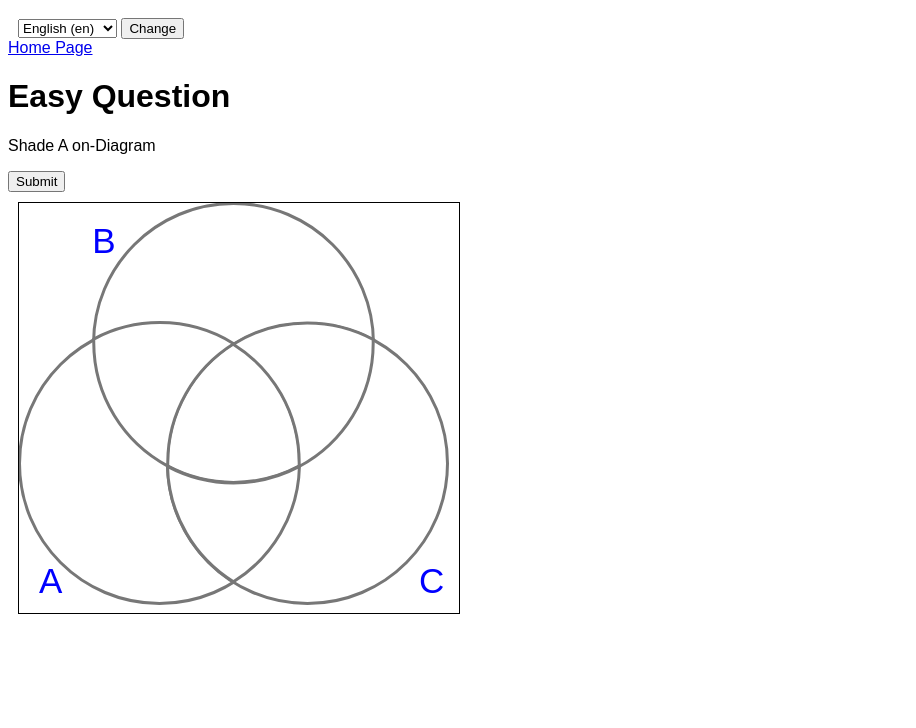
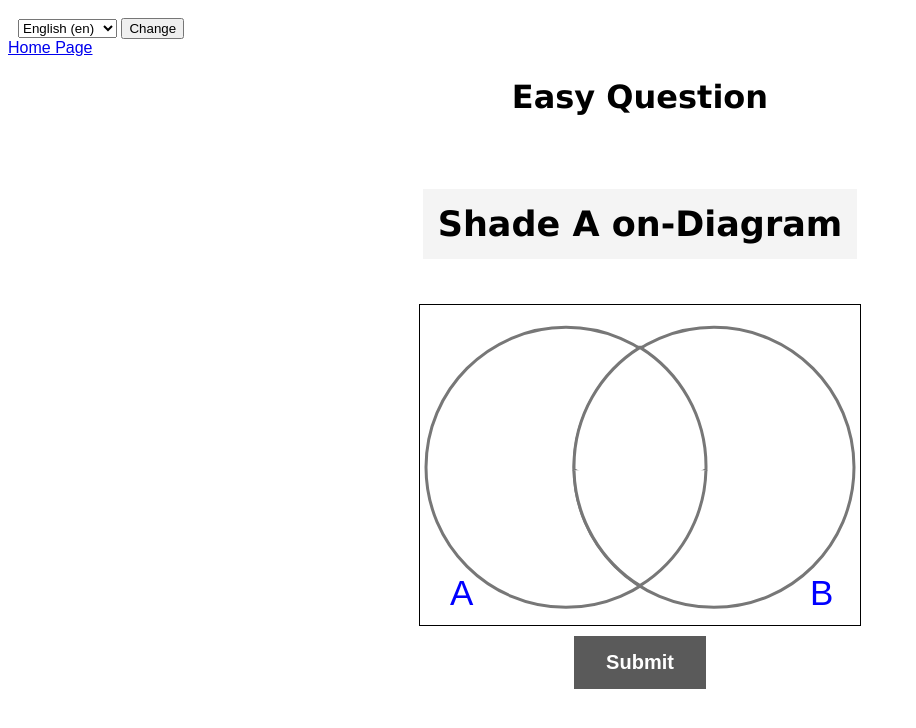
Before and after one commit to Gen1Code/ENGF2SC2, a Django app: page /question in a window 1280 px wide. Shown: the top 728 px of the page, without its empty margins (0-916 px from the left). Run offline with Django 4.2, Linux system fonts and the light colour scheme; data comes from the database, SQL or seed files in the repository.

Commit message:
2set venn svg

```diff
--- a/SetTutor/static/style.css
+++ b/SetTutor/static/style.css
@@ -118,6 +118,14 @@
   padding: 10px; */
 }
 
+#venn2 {
+  border: 1px solid black;
+  margin: 10px;
+  /* min-width: 450px;
+  min-height: 450px;
+  padding: 10px; */
+}
+
 .active {
   fill: #f7473e !important;
   background-color: #f7473e !important;
@@ -142,3 +150,37 @@
   font-size: 16px;
   cursor: pointer;
 }
+
+#questioncontainer {
+  display: flex;
+  flex-direction: column;
+  align-items: center;
+}
+
+#questiontitle {
+  font-family: DINNextRoundedLTW01-Regular, Verdana, sans-serif;
+}
+
+@import url(//db.onlinewebfonts.com/c/ab596f21664c5582567537d241e2a53e?family=DINNextRoundedLTW01-Regular);
+
+#questiontext {
+  background-color: #dddddd53;
+  padding: 15px;
+  font-size: 35px;
+  font-family: DINNextRoundedLTW01-Regular, Verdana, sans-serif;
+
+  font-weight: bolder;
+}
+
+#questionsubmit {
+  background-color: #5a5a5a; /* Green */
+  border: none;
+  color: white;
+  padding: 15px 32px;
+  text-align: center;
+  text-decoration: none;
+  display: inline-block;
+  font-size: 20px;
+  font-weight: bold;
+  cursor: pointer;
+}
--- a/SetTutor/static/venn.js
+++ b/SetTutor/static/venn.js
@@ -1,6 +1,19 @@
-const venn = document.getElementById("venn");
+// const venn2 = document.getElementById("venn2");
 
-function canShadeVenn() {
+function canShadeVenn(vennid) {
+  const venn = document.getElementById(vennid);
+
+  const twoset = document.getElementById("AB");
+  twoset.addEventListener("click", function (event) {
+    var classes = twoset.classList;
+    var classesList = Array.from([...classes]);
+    console.log("ABSs");
+    if (classesList.includes("active")) {
+      twoset.classList.remove("active");
+    } else {
+      twoset.classList.add("active");
+    }
+  });
   venn.addEventListener("click", function (event) {
     // Remove active class from all paths
     //   const paths = this.querySelectorAll('path');
@@ -24,6 +37,17 @@ function canShadeVenn() {
       event.target.classList.add("active");
     }
 
+    // if (svgId == "ABC" || svgId == "AC") {
+    //   console.log("spedialcase");
+    //   const svgId2 = svgId == "ABC" ? "AC" : "ABC";
+    //   const matchingElems = document.querySelectorAll("." + svgId2);
+    //   console.log(matchingElems);
+
+    //   var classes = event.target.classList;
+    //   var classesList = Array.from([...classes]);
+    //   event.target.classList.add("active");
+    // }
+
     // matchingElems.forEach(function (elem) {
     //   if (elem.className == "active") {
     //     elem.classList.remove("active");
@@ -34,6 +58,50 @@ function canShadeVenn() {
 
     // Add active class to clicked element
   });
+  // venn2.addEventListener("click", function (event) {
+  //   // Remove active class from all paths
+  //   //   const paths = this.querySelectorAll('path');
+  //   //   paths.forEach(function(path) {
+  //   //     path.classList.remove('active');
+  //   //   });
+  //   // const paths = this.querySelectorAll("path");
+  //   // paths.forEach(function (path) {
+  //   //   path.classList.remove("highlight");
+  //   // });
+  //   // Add active class to matching elements
+  //   const svgId = event.target.getAttribute("id");
+  //   console.log(svgId);
+  //   const matchingElems = document.querySelectorAll("." + svgId);
+
+  //   var classes = event.target.classList;
+  //   var classesList = Array.from([...classes]);
+  //   if (classesList.includes("active")) {
+  //     event.target.classList.remove("active");
+  //   } else {
+  //     event.target.classList.add("active");
+  //   }
+
+  //   // if (svgId == "ABC" || svgId == "AC") {
+  //   //   console.log("spedialcase");
+  //   //   const svgId2 = svgId == "ABC" ? "AC" : "ABC";
+  //   //   const matchingElems = document.querySelectorAll("." + svgId2);
+  //   //   console.log(matchingElems);
+
+  //   //   var classes = event.target.classList;
+  //   //   var classesList = Array.from([...classes]);
+  //   //   event.target.classList.add("active");
+  //   // }
+
+  //   // matchingElems.forEach(function (elem) {
+  //   //   if (elem.className == "active") {
+  //   //     elem.classList.remove("active");
+  //   //   } else {
+  //   //     elem.classList.add("active");
+  //   //   }
+  //   // });
+
+  //   // Add active class to clicked element
+  // });
 }
 
 // venn.addEventListener("mouseover", function (event) {
--- a/SetTutor/templates/questionpage.html
+++ b/SetTutor/templates/questionpage.html
@@ -3,20 +3,22 @@
 <script>
 
   $(function(){ /* DOM ready */
+
       if({{Type}} == 1){
           $("#id_Answer").css("display","");
 
           //Show Diagram Q
           shadeRegions("{{Question}}");
-          $("#venn").css("display","");
+          $("#venn2").css("display",""); //venn2 or venn3
 
           $("#questiontext").html("{% trans "SimplifyPrompt" %}");
       }else{
           $("#id_Answer").css("display","none");
 
           //Show Diagram (for user input)
-          canShadeVenn();
-          $("#venn").css("display","");
+
+          canShadeVenn("venn2"); //venn2 or venn3
+          $("#venn2").css("display",""); //venn2 or venn3
 
           $("#questiontext").html("{% trans "Shade" %} {{Question}} {% trans "on-Diagram" %}");
       }
@@ -53,33 +55,65 @@
 {%endblock %} {% block body %}
 <a href="/">{% trans "Home Page"%}</a>
 
-<h1>{%trans Difficulty %} {% trans "Question" %}</h1>
+<div id="questioncontainer">
+  <h1 id="questiontitle">{%trans Difficulty %} {% trans "Question" %}</h1>
   <div>
     <p id="responsetext"></p>
-  <button id="nextq" onclick="location.href='question';" style="display:none">{% trans "Next Question" %}</button>
+    <button
+      id="nextq"
+      onclick="location.href='question';"
+      style="display: none"
+    >
+      {% trans "Next Question" %}
+    </button>
   </div>
   <p id="questiontext"></p>
 
-<form id="answer-form" onsubmit="ajax();return false;">
-  {% csrf_token %}
-  <input type="hidden" value="{{Difficulty}}" name="Difficulty" />
-  <input type="hidden" value="{{Question}}" name="Question" />
-  <input type="hidden" value="{{Type}}" name="Type" />
-  <input type="text" name="Answer" id="id_Answer" />
-  <input type="submit" value="{% trans "Submit" %}" />
-</form>
+  <svg
+    xmlns:svg="http://www.w3.org/2000/svg"
+    xmlns="http://www.w3.org/2000/svg"
+    version="1.1"
+    width="440"
+    height="320"
+    id="venn2"
+    style="display: none"
+  >
+    <defs id="defs4" />
+    <g transform="translate(-120,-250)" id="layer1">
+      <text x="150" y="550" font-family="Verdana" font-size="35" fill="blue">
+        A
+      </text>
+      <text x="510" y="550" font-family="Verdana" font-size="35" fill="blue">
+        B
+      </text>
+      <path
+        d="m 406,412.36218 c 0,77.31987 -62.68014,140 -140,140 -77.31986,0 -140,-62.68013 -140,-140 0,-77.31986 62.68014,-140 140,-140 77.31986,0 140,62.68014 140,140 z"
+        id="A"
+      />
+      <path
+        d="m 554,412.36218 c 0,77.31987 -62.68014,140 -140,140 -77.31986,0 -140,-62.68013 -140,-140 0,-77.31986 62.68014,-140 140,-140 77.31986,0 140,62.68014 140,140 z"
+        id="B"
+      />
+      <g class="overlap circle-top circle-left circle-right" id="AB">
+        <path
+          d="m 340,292.36218 c -39.62859,24.72433 -66,68.7254 -66,118.875 0,1.1766 0.002,2.3303 0.0312,3.5 19.65735,10.5221 42.11343,16.5 65.96875,16.5 23.85532,0 46.3114,-5.9779 65.96875,-16.5 0.0289,-1.1697 0.0312,-2.3234 0.0312,-3.5 0,-50.1496 -26.37141,-94.15067 -66,-118.875 z"
+        />
+        <path
+          d="m 274,415.28198 c 1.19491,48.69086 27.26477,91.19629 65.96875,115.34375 38.70398,-24.14746 64.77384,-66.65289 65.96875,-115.34375"
+        />
+      </g>
+    </g>
+  </svg>
+
   <svg
     xmlns:svg="http://www.w3.org/2000/svg"
     xmlns="http://www.w3.org/2000/svg"
     version="1.1"
     width="440"
     height="410"
-  id="venn"
+    id="venn3"
     style="display: none"
   >
-  <!-- <text x="0" y="50" font-family="Verdana" font-size="35" fill="blue">
-    Hello
-  </text> -->
     <text
       x="85"
       y="50"
@@ -90,7 +124,9 @@
     >
       B
     </text>
-  <text x="20" y="390" font-family="Verdana" font-size="35" fill="blue">A</text>
+    <text x="20" y="390" font-family="Verdana" font-size="35" fill="blue">
+      A
+    </text>
     <text x="400" y="390" font-family="Verdana" font-size="35" fill="blue">
       C
     </text>
@@ -131,4 +167,16 @@
     </g>
   </svg>
 
+  <form id="answer-form" onsubmit="ajax();return false;">
+    {% csrf_token %}
+    <input type="hidden" value="{{Difficulty}}" name="Difficulty" />
+    <input type="hidden" value="{{Question}}" name="Question" />
+    <input type="hidden" value="{{Type}}" name="Type" />
+    <input type="text" name="Answer" id="id_Answer" />
+    <input type="submit" value="{% trans "Submit" %}" id="questionsubmit"/>
+  </form>
+</div>
+
 {% endblock %}
+
+<!-- d="m 274,415.28198 c 1.19491,48.69086 27.26477,91.19629 65.96875,115.34375 38.70398,-24.14746 64.77384,-66.65289 65.96875,-115.34375" -->
```
Also changed, not shown: SetTutor/templates/CreateQuestion.html (+64 -6 lines). Lines whose indentation alone changed are shown as unchanged.
